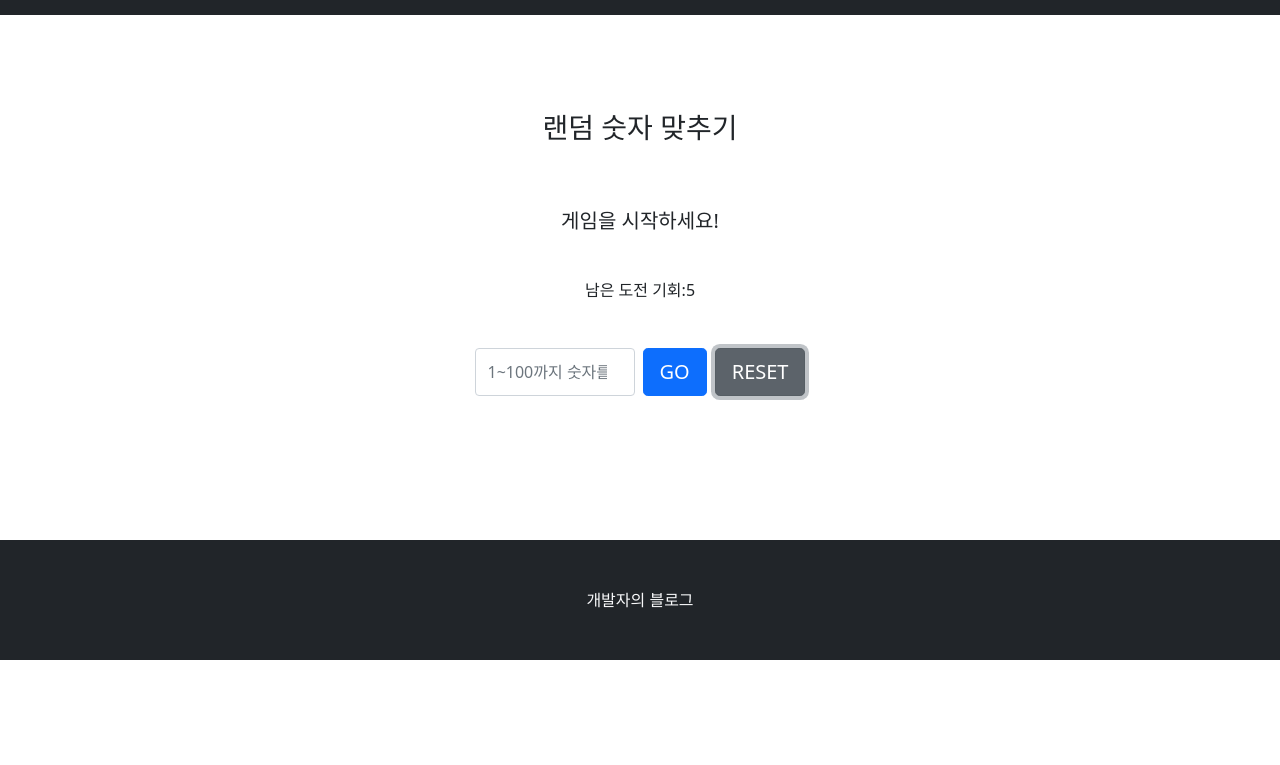
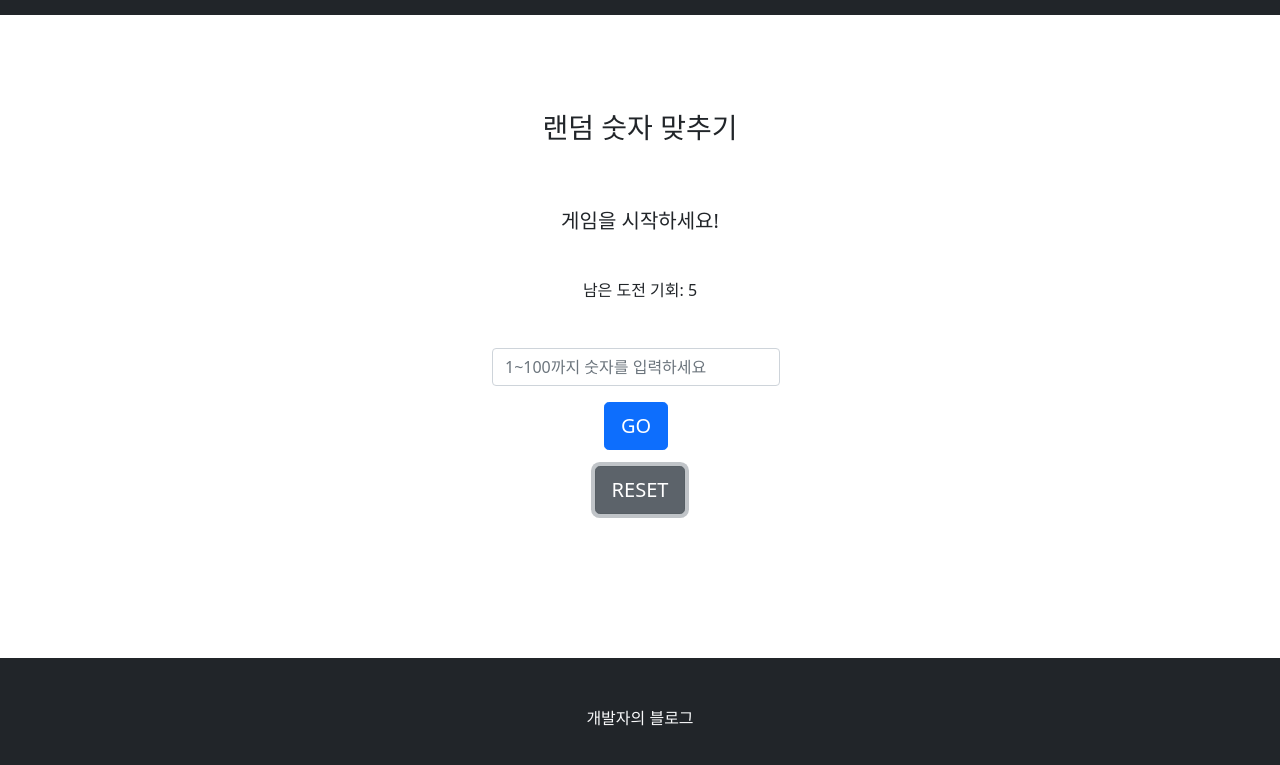
Before and after one commit to jn33-dev/first-JS-project, a plain HTML site: page index.html in a window 1280 px wide. Both pictures are taken after a click on the button "RESET". Shown: the part 105-870 px from the top of the page. Before the commit the page ends 800 px from the top, so only its background shows below. Drawn offline with nearby package versions, Linux system fonts and the light colour scheme.

Commit message:
modify number game bootstrap_1

```diff
--- a/index.html
+++ b/index.html
@@ -24,9 +24,9 @@
         <h5 class='mb-5' id='user-desc'> 게임을 시작하세요! </h5>
         <h6 class='mb-5' id='user-chance'>남은 도전 기회 : 5번</h6>
 
-        <form class="d-flex pb-5 mb-5">
-          <input style='width: 10em;' class="form-control me-2" type="search" placeholder="1~100까지 숫자를 입력하세요" aria-label="Search" id='user-input'>
-          <button type="button" class="btn btn-lg btn-primary me-2" id = 'button-go'>GO</button>
+        <form class="main-body-container pb-5 mb-5">
+          <input style='width: 18em;' class="form-control me-2 mb-3" type="search" placeholder="1~100까지 숫자를 입력하세요" aria-label="Search" id='user-input'>
+          <button type="button" class="btn btn-lg btn-primary me-2 mb-3" id = 'button-go'>GO</button>
           <button type="button" class="btn btn-secondary btn-lg" id = 'button-reset'>RESET</button>
         </form>
       </div>
--- a/main.js
+++ b/main.js
@@ -73,8 +73,8 @@ function reset(){
     makeRandomNum();
     gameOver = false;
     playButton.disabled = false;
-    chances = 5;
-    chanceArea.innerHTML = `남은 도전 기회:${chances}`;
-    userValueList = [];
+    chance = 5;
+    chanceArea.innerHTML = `남은 도전 기회: ${chances}`;
+    userValueHistory = [];
 }
 makeRandomNum();
--- a/style.css
+++ b/style.css
@@ -9,9 +9,3 @@
 .text-line{
     text-decoration: none;
 }
-
-
-@media screen and (max-width:48rem){
-    .line{
-      text-align:center;
-    }
```
